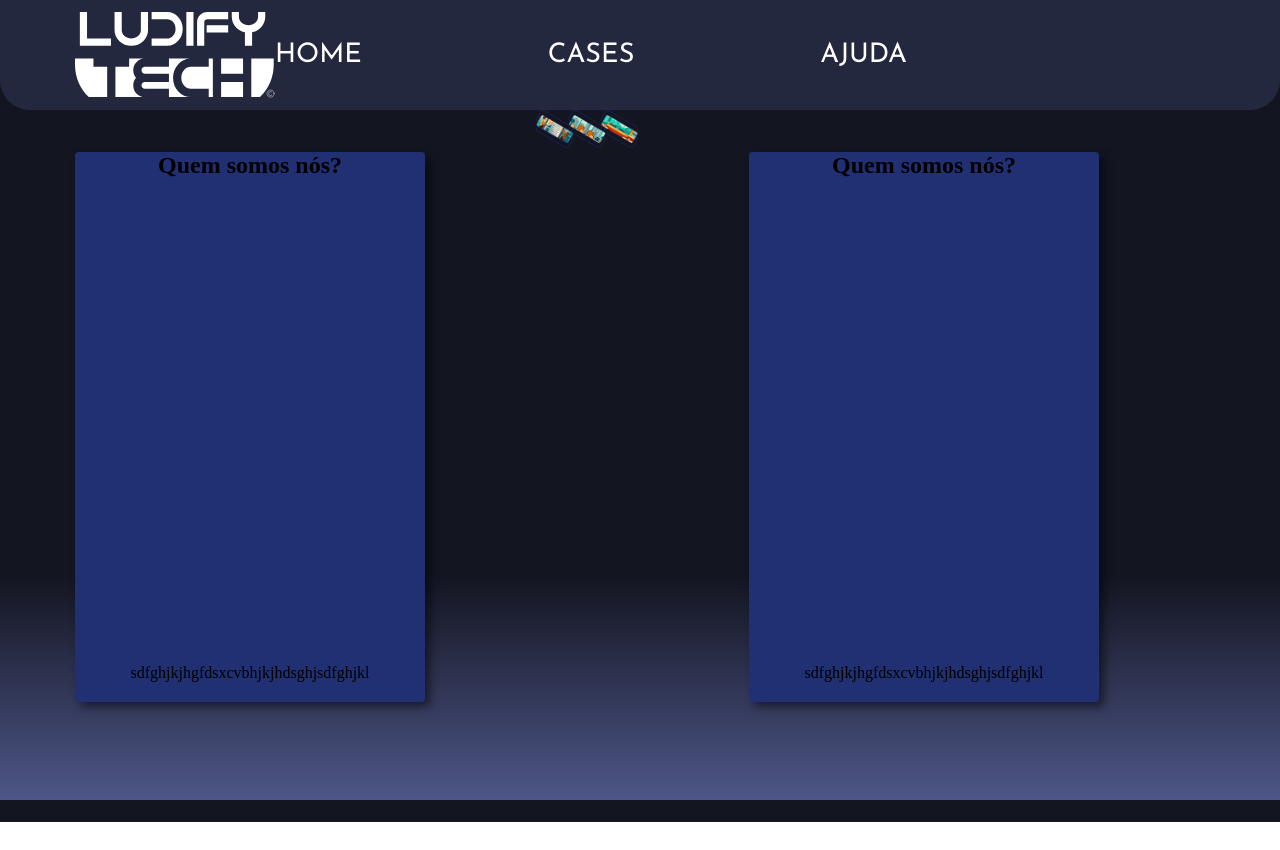
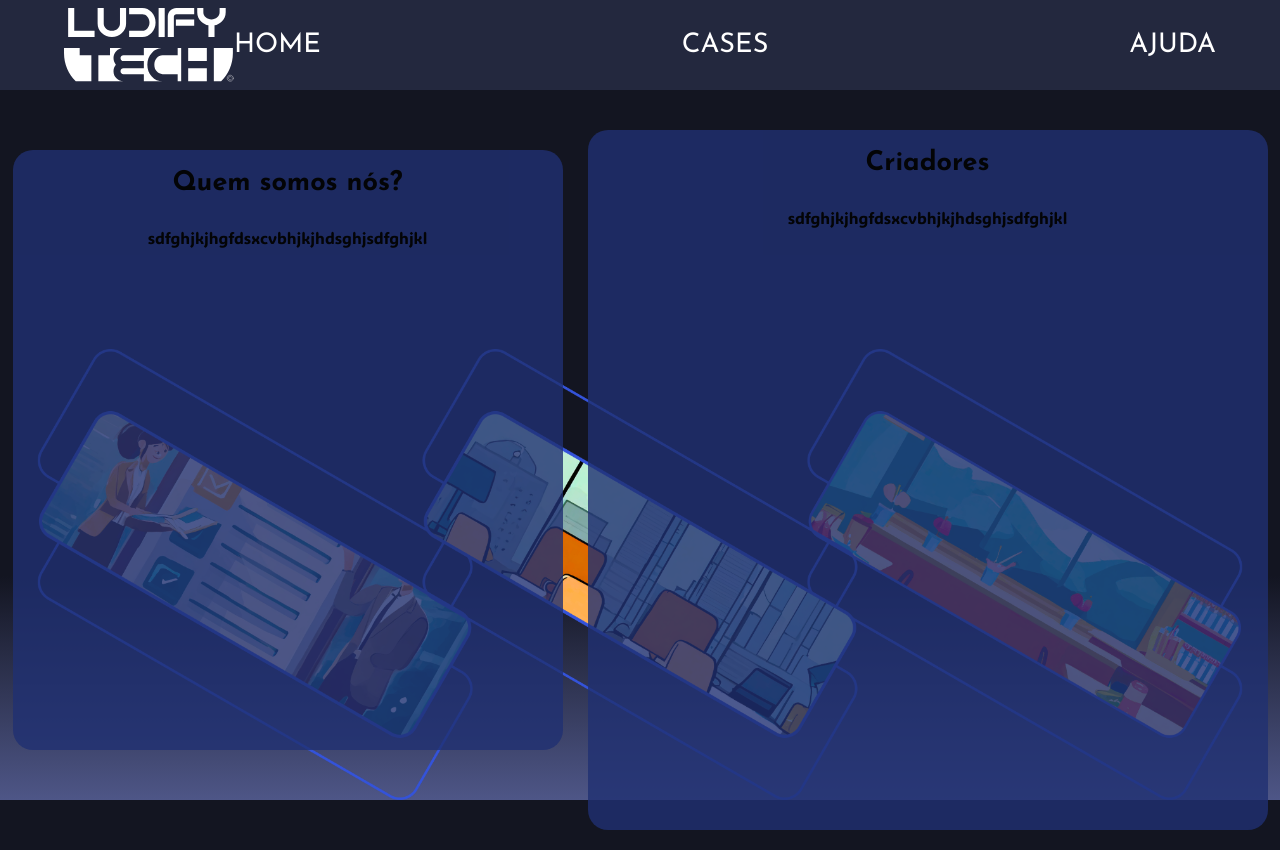
Before and after one commit to Gsszs/ludifytech, a plain HTML site: page index.html in a window 1280 px wide. Before the commit the page ends 822 px from the top, so only its background shows below. Drawn offline with Linux system fonts and the light colour scheme.

Commit message:
feat: Alterações no header e banner, ajustes nos cards.

```diff
--- a/index.html
+++ b/index.html
@@ -15,8 +15,9 @@
 </head>
 
 <body>
+    <div class="banner">
         <header>
-        <div class="container_grid" id="ConteudoHeader">
+            <div class="container_grid">
                 <img src="img/Logo.svg" alt="Logo LudifyTech" id="Logo">
                 <nav class="menu">
                     <a href="#">HOME</a>
@@ -25,19 +26,17 @@
                 </nav>
             </div>
         </header>
-    <section class="container_grid" id="info">
-        <img src="img/Background.png" alt="Imagem de fundo banner" id="Background_1">
-        <div class="container_cards">
+        <div class="container_grid conteudo_banner">
             <div class="card">
                 <h2>Quem somos nós?</h2>
                 <p>sdfghjkjhgfdsxcvbhjkjhdsghjsdfghjkl</p>
             </div>
             <div class="card">
-                <h2>Quem somos nós?</h2>
+                <h2>Criadores</h2>
                 <p>sdfghjkjhgfdsxcvbhjkjhdsghjsdfghjkl</p>
             </div>
         </div>
-    </section>
+    </div>
 </body>
 
 </html>
--- a/style.css
+++ b/style.css
@@ -1,6 +1,11 @@
 @font-face {
     font-family: 'Josefin Sans';
     src: url(fonts/Josefin_Sans/static/JosefinSans-Bold.ttf);
+}
+
+@font-face {
+    font-family: 'ADLaM_Display';
+    src: url(fonts/ADLaM_Display/ADLaMDisplay-Regular.ttf);
 }
 
 * {
@@ -27,46 +32,51 @@ body {
 }
 
 .container_grid {
-    width: 80vw;
+    width: 90vw;
     max-width: 1400px;
 
-    margin-left: 75px;
-    margin-right: 75px;
+    margin: 0 auto;
+}
+
+.banner {
+    height: 100%;
+    width: 100vw;
+
+    background-image: url(img/Background.png);
+    background-repeat: no-repeat;
+
+    background-position: 50% 100%;
+    background-size: 95%;
 }
 
 header {
-    height: 110px;
-    width: 100vw;
-
-    border-radius: 0px 0px 30px 30px;
+    height: 90px;
 
     background-color: #23283E;
 }
 
 header div.container_grid {
     height: 100%;
-    width: 65%;
+
+    display: flex;
+    align-items: center;
+}
+
+header nav {
+    margin: 0 auto;
+}
+
+.menu {
+    width: 1000px;
 
     display: flex;
     justify-content: space-between;
-    align-items: center;
+    align-self: center;
 }
 
-#ConteudoHeader {
-    display: flex;
-    align-items: center;
-    justify-content: space-between;
-}
 
 #Logo {
-    width: 200px;
-}
-
-.menu {
-    width: 700px;
-
-    display: flex;
-    justify-content: space-between;
+    width: 170px;
 }
 
 .menu a{
@@ -84,40 +94,49 @@ header div.container_grid {
     text-decoration-color: white;
 }
 
-#Background_1 {
-    width: 10%;
-    height: 10%;
-}
-
-#info {
-    text-align: center;
-
-    margin-bottom: 100px;
-    padding-bottom: 100px;
-}
-
-.container_cards {
+.conteudo_banner {
     width: 100%;
 
+    margin-top: 40px;
+
     display: flex;
-    justify-content: space-between;
+    justify-content: space-around;
 }
 
 .card {
-    height: 550px;
-    width: 350px;
-
     display: flex;
     flex-direction: column;
-    justify-content: space-between;
     align-items: center;
 
     background-color: var(--azul_ludify);
+    opacity: 0.8;
 
-    padding-bottom: 20px;
+    padding: 20px;
     margin-bottom: 20px;
 
-    border-radius: 4px;
+    border-radius: 20px;
+}
 
-    box-shadow: 5px 5px 10px 0px rgba(0, 0, 0, 0.5);
+h2 {
+    font-family: 'Josefin Sans';
+    font-size: 27px
 }
+
+p {
+    font-family: 'ADLaM_Display';
+}
+
+.card h2 {
+    margin-bottom: 30px;
+}
+
+.card:first-child {
+    margin-top: 20px;
+    height: 600px;
+    width: 550px;
+}
+
+.card:last-child {
+    height: 700px;
+    width: 680px;
+}
```
Lines whose indentation alone changed are shown as unchanged.
